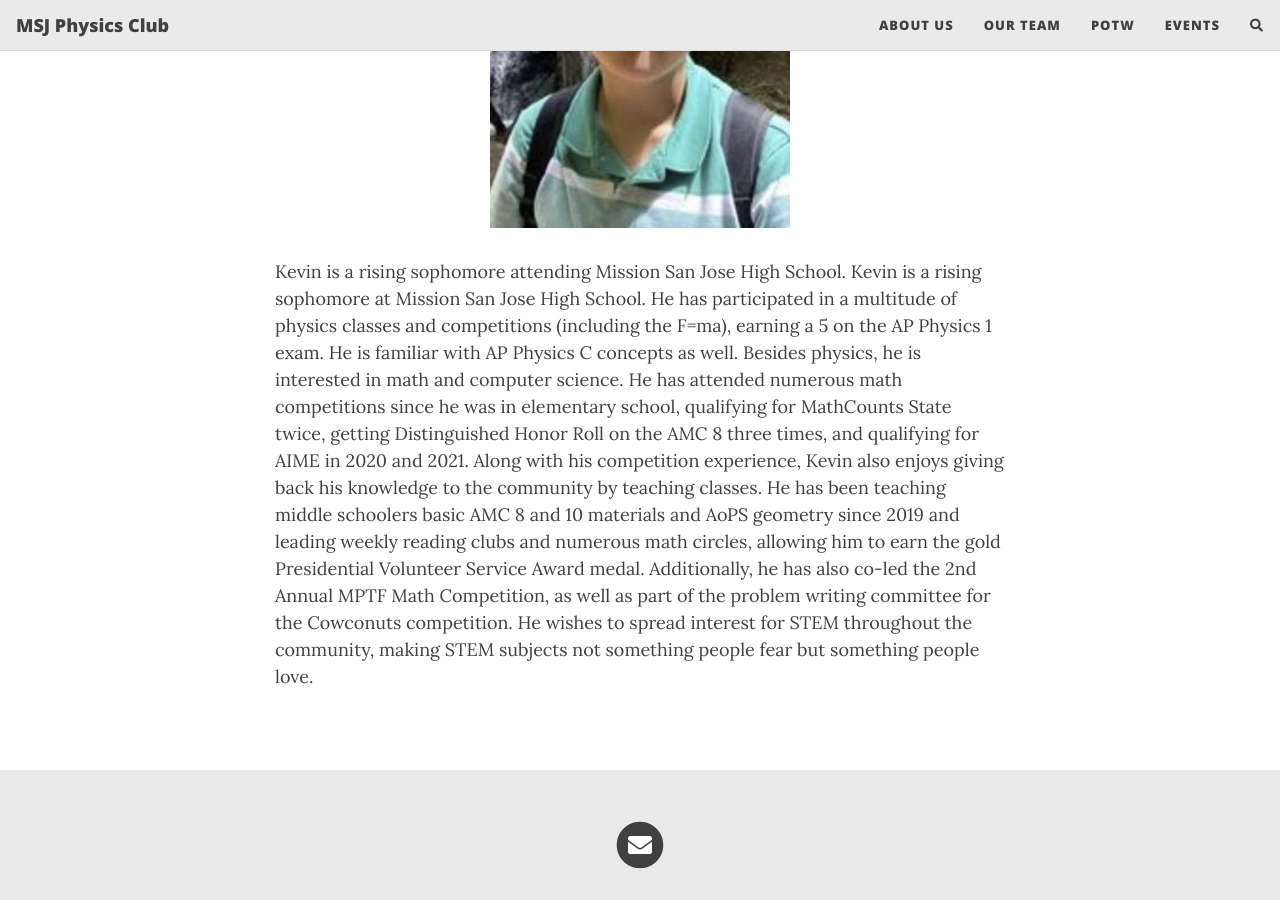
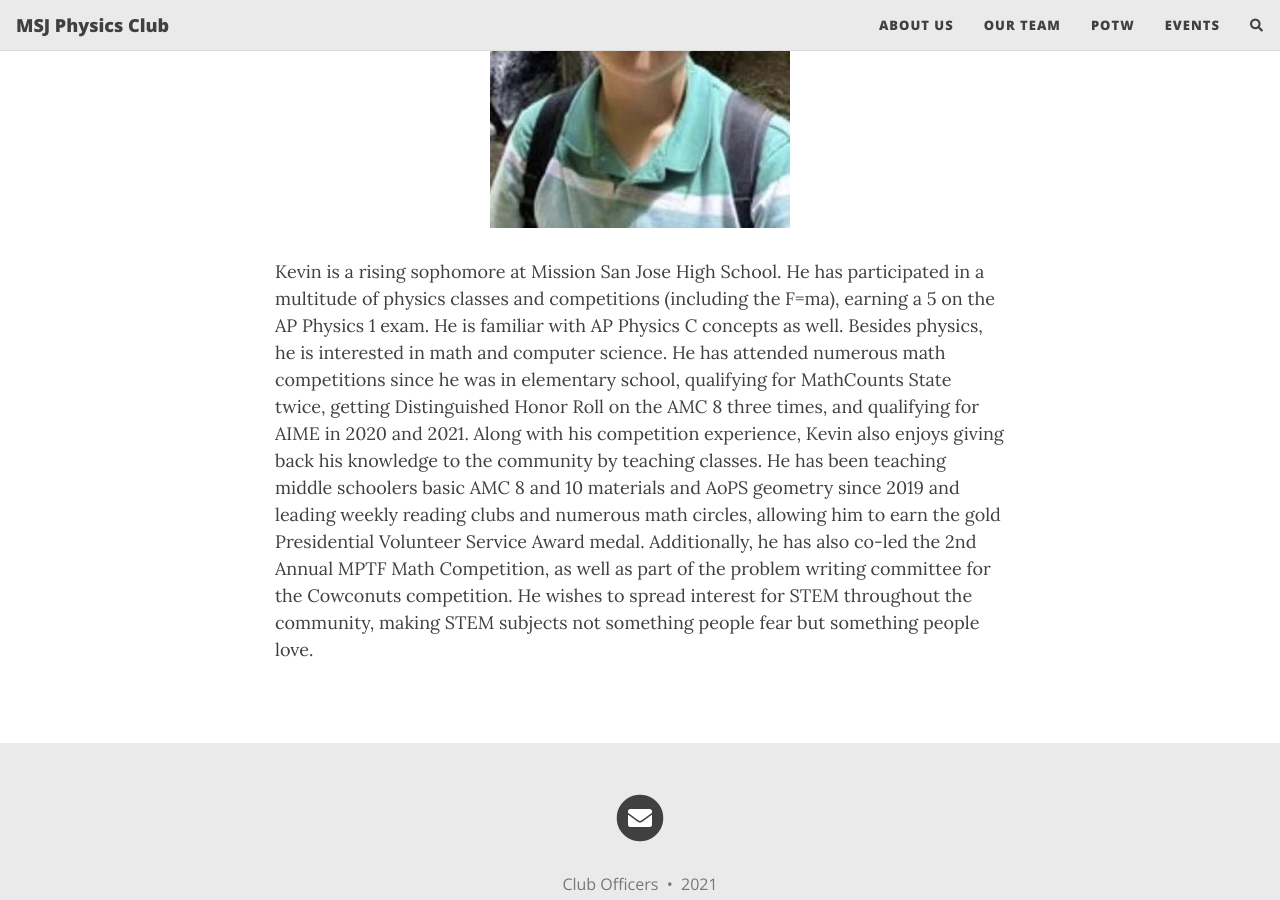
Before and after one commit to MSJPhysicsClub/MSJPhysicsClub.github.io, a Jekyll site: the page built from ourteam.md, in a window 1280 px wide and 900 px high, scrolled down 2262 px. Built offline with Jekyll 4.4.1, drawn with Linux system fonts in a browser that asks for light colours; nearby versions of some CDN libraries; comment, search, counter and statistics services are not loaded.

Commit message:
Update ourteam.md

```diff
--- a/ourteam.md
+++ b/ourteam.md
@@ -25,4 +25,4 @@
 
 <img src="/assets/img/kevin-jiang.jpeg" class="center" width="300"/>
 
-Kevin is a rising sophomore attending Mission San Jose High School. Kevin is a rising sophomore at Mission San Jose High School. He has participated in a multitude of physics classes and competitions (including the F=ma), earning a 5 on the AP Physics 1 exam. He is familiar with AP Physics C concepts as well. Besides physics, he is interested in math and computer science. He has attended numerous math competitions since he was in elementary school, qualifying for MathCounts State twice, getting Distinguished Honor Roll on the AMC 8 three times, and qualifying for AIME in 2020 and 2021. Along with his competition experience, Kevin also enjoys giving back his knowledge to the community by teaching classes. He has been teaching middle schoolers basic AMC 8 and 10 materials and AoPS geometry since 2019 and leading weekly reading clubs and numerous math circles, allowing him to earn the gold Presidential Volunteer Service Award medal. Additionally, he has also co-led the 2nd Annual MPTF Math Competition, as well as part of the problem writing committee for the Cowconuts competition. He wishes to spread interest for STEM throughout the community, making STEM subjects not something people fear but something people love.
+Kevin is a rising sophomore at Mission San Jose High School. He has participated in a multitude of physics classes and competitions (including the F=ma), earning a 5 on the AP Physics 1 exam. He is familiar with AP Physics C concepts as well. Besides physics, he is interested in math and computer science. He has attended numerous math competitions since he was in elementary school, qualifying for MathCounts State twice, getting Distinguished Honor Roll on the AMC 8 three times, and qualifying for AIME in 2020 and 2021. Along with his competition experience, Kevin also enjoys giving back his knowledge to the community by teaching classes. He has been teaching middle schoolers basic AMC 8 and 10 materials and AoPS geometry since 2019 and leading weekly reading clubs and numerous math circles, allowing him to earn the gold Presidential Volunteer Service Award medal. Additionally, he has also co-led the 2nd Annual MPTF Math Competition, as well as part of the problem writing committee for the Cowconuts competition. He wishes to spread interest for STEM throughout the community, making STEM subjects not something people fear but something people love.
```
